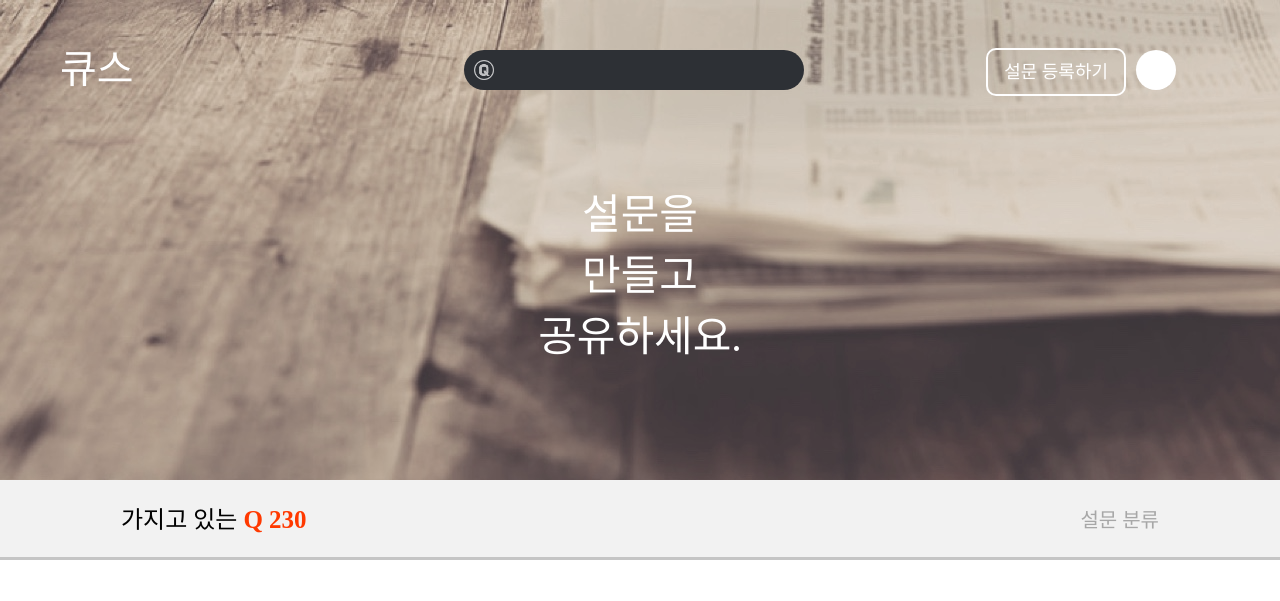
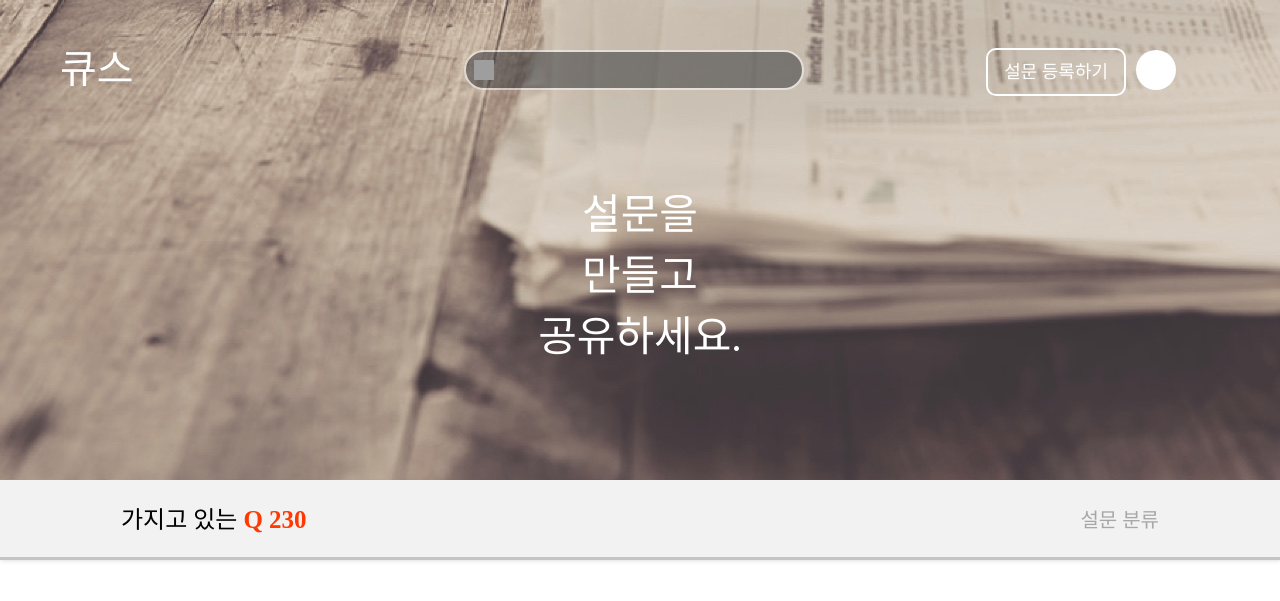
Before and after one commit to bdh1011/Ques, a Python web app: template app/templates/main.html in a window 1280 px wide. Shown: the top 601 px of the page. Run offline with Jinja, Linux system fonts and the light colour scheme; the template is opened without the code that fills it, so the values that code supplies are empty; some web fonts are replaced; grey boxes are pictures that could not be loaded.

Commit message:
Update top.css

```diff
--- a/app/static/css/top.css
+++ b/app/static/css/top.css
@@ -159,23 +159,39 @@ a{
 		top: 30px;
 	}
 
+	.search_wrapper:hover .search_icon,
+	.search_wrapper input#search:hover ~ .search_icon{
+		background-image: url("../img/search_icon_1.png");
+	}
+
+	.search_wrapper:hover .search_icon,
+	.search_wrapper input#search:focus ~ .search_icon{
+		background-image: url("../img/search_icon_1.png");
+	}
+
 	.search_wrapper input#search{
 		width: 340px;
 		height: 40px;
 		background:#2b303b;
-		border: none;
+		border: solid 2px #FFF;
 		outline: none;
+		opacity: 0.5;
 		font-size: 15px;
 		float: left;
 		color: #FFF;
 		position: absolute;
-		padding:0 45px;
-		-webkit-border-radius: 25px;
-		  -moz-border-radius: 25px;
-		  border-radius: 25px;
+		padding:0 40px;
+		-webkit-border-radius: 40px;
+		  -moz-border-radius: 40px;
+		  border-radius: 40px;
 		  display: inline-block;
 		  z-index: 3;
 
+	}
+
+	.search_wrapper input#search:hover, .search_wrapper input#search:focus{
+		outline: none;
+		background-color: #000;
 	}
 	.search_icon{
 		width: 20px;
@@ -184,17 +200,18 @@ a{
 		position: absolute;
 		z-index: 5;
 		color: #F00;
-		background-image: url("../img/QUES_logo.png");
+		background-image: url("../img/search_icon_2.png");
 		background-size: cover;
 		display: inline-block;
 	}
-
 	.profile{
 		height: 100%;
 		margin: 0 42px;
 		margin-left: 0;
 		margin-right: 60px;
 	}
+
+
 	#navbar ul{
 		position: relative;
 		float: right;
@@ -275,6 +292,9 @@ a{
 		height: 80px;
 		background-color: #F2F2F2;
 		border-bottom: solid 3px #C5C5C5;
+		  -webkit-box-shadow: 1px 1px 4px 0px rgba(100, 100, 100, 0.2);
+-moz-box-shadow:    1px 1px 4px 0px rgba(100, 100, 100, 0.2);
+box-shadow:         1px 1px 4px 0px rgba(100, 100, 100, 0.2);
 	}
 
 	.archive_top{
@@ -395,6 +415,9 @@ a{
 		border-radius: 10px;
 		border-style: solid;
 		border-color: #E5E5E5;
+		-webkit-box-shadow: 1px 1px 4px 0px rgba(100, 100, 100, 0.2);
+-moz-box-shadow:    1px 1px 4px 0px rgba(100, 100, 100, 0.2);
+box-shadow:         1px 1px 4px 0px rgba(100, 100, 100, 0.2);
 	}
 
 
@@ -450,8 +473,21 @@ a{
 		width: 30px;
 		height: 30px;
 		margin: 10px 10px;
-		background-image: url("../img/QUES_logo.png");
-		background-size: cover;
+
+	}
+
+	.que{
+		background-image: url("../img/Q_gray.png");
+		background-size: 30px 30px;
+	}
+
+	.heart{
+		background-image: url("../img/like_unclick.png");
+		background-size: 30px 30px;
+	}
+	.person{
+				background-image: url("../img/person_Grey.png");
+		background-size: 30px 30px;
 	}
 
 	#after_submit{
```
